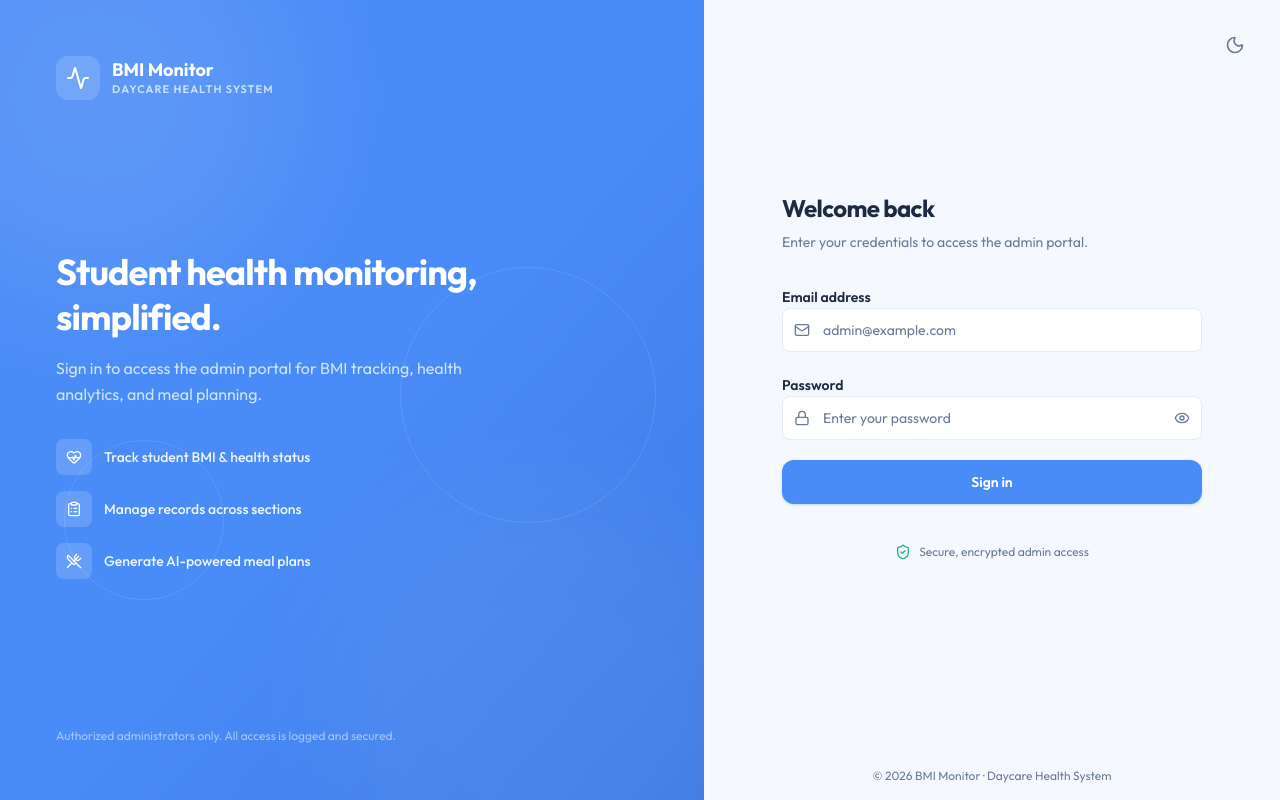
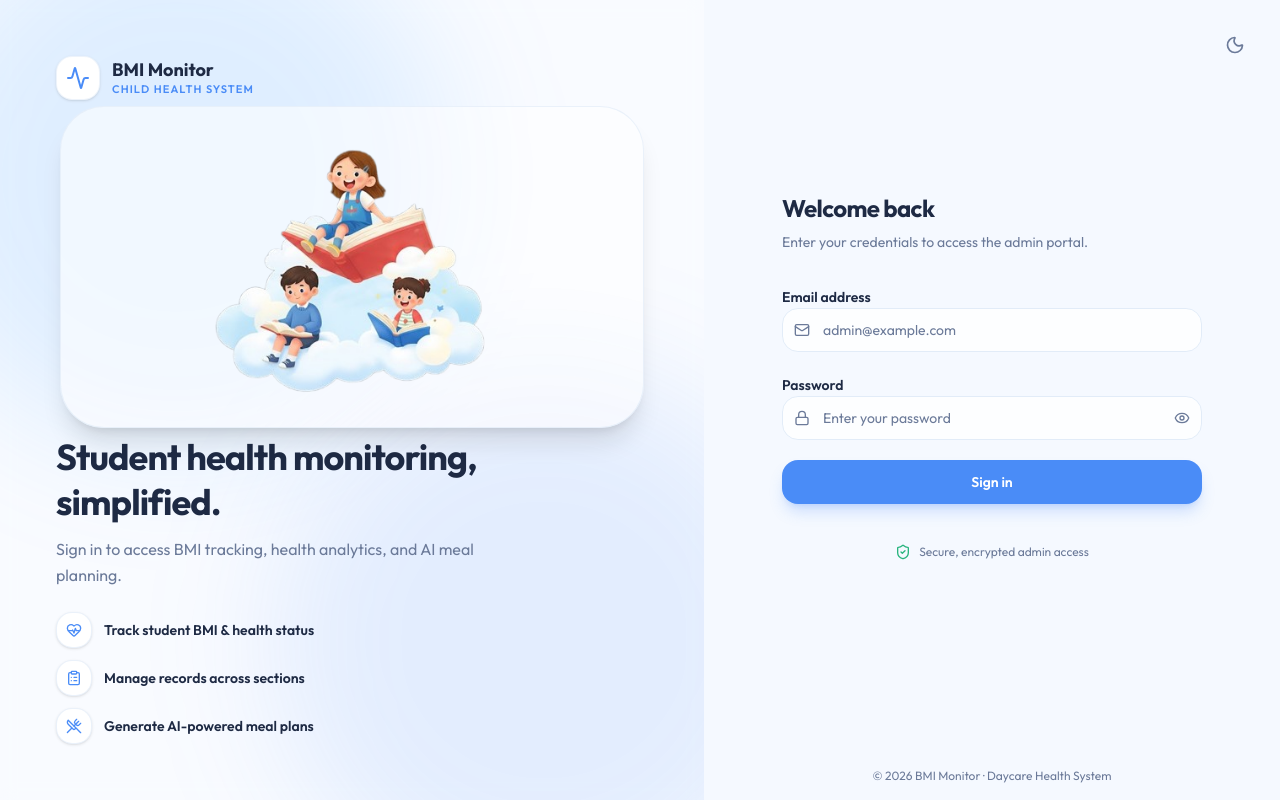
Before and after one commit to Justine-Felices/bmi-system, a React (Vite) app: page / in a window 1280 px wide. Built offline with nearby package versions, Linux system fonts and the light colour scheme; no server answers; the database is empty.

Commit message:
log in page

```diff
--- a/src/components/auth/LoginScreen.tsx
+++ b/src/components/auth/LoginScreen.tsx
@@ -19,6 +19,7 @@ import { auth, signInWithEmailAndPassword } from '../../firebase';
 import { useTheme } from '../../contexts/ThemeContext';
 import { Button } from '../ui/Button';
 import { Input } from '../ui/Input';
+import kidsInCloud from '../../assets/sidebar/kids-in-the-cloud.png';
 
 function getLoginErrorMessage(error: unknown): string {
   const code =
@@ -78,53 +79,55 @@ export function LoginScreen() {
   };
 
   return (
-    <div className="min-h-screen flex bg-surface">
-      {/* Brand panel — desktop only */}
-      <div className="hidden lg:flex lg:w-[52%] xl:w-[55%] relative overflow-hidden bg-primary">
-        <div className="absolute inset-0 bg-gradient-to-br from-primary via-primary to-primary-hover" />
-        <div className="absolute -top-24 -left-24 w-96 h-96 rounded-full bg-white/10 blur-3xl" />
-        <div className="absolute -bottom-32 -right-16 w-[28rem] h-[28rem] rounded-full bg-white/5 blur-3xl" />
-        <div className="absolute top-1/3 right-12 w-64 h-64 rounded-full border border-white/10" />
-        <div className="absolute bottom-1/4 left-16 w-40 h-40 rounded-full border border-white/10" />
+    <div className="min-h-screen flex bg-surface app-cloud-bg app-cloud-overlay">
+      {/* Illustration panel — desktop only */}
+      <div className="hidden lg:flex lg:w-[52%] xl:w-[55%] relative overflow-hidden">
+        <div className="absolute inset-0 bg-card/40 backdrop-blur-sm" />
+        <div className="absolute -top-24 -left-24 w-[34rem] h-[34rem] rounded-full bg-info/14 blur-3xl" />
+        <div className="absolute -bottom-28 -right-28 w-[34rem] h-[34rem] rounded-full bg-primary/12 blur-3xl" />
 
-        <div className="relative z-10 flex flex-col justify-between p-10 xl:p-14 text-white w-full">
+        <div className="relative z-10 flex flex-col justify-between p-10 xl:p-14 w-full">
           <div className="flex items-center gap-3">
-            <div className="w-11 h-11 bg-white/15 backdrop-blur-sm rounded-xl flex items-center justify-center">
+            <div className="w-11 h-11 bg-card rounded-2xl flex items-center justify-center text-primary shrink-0 shadow-sm border border-border/60">
               <Activity className="w-6 h-6" />
             </div>
             <div>
-              <p className="font-bold text-lg leading-tight">BMI Monitor</p>
-              <p className="text-[11px] font-semibold text-white/70 uppercase tracking-widest">
-                Daycare Health System
+              <p className="font-bold text-lg leading-tight text-text">BMI Monitor</p>
+              <p className="text-[11px] font-semibold text-primary uppercase tracking-widest">
+                Child Health System
               </p>
             </div>
           </div>
 
-          <div className="space-y-8 max-w-md">
-            <div className="space-y-4">
-              <h1 className="text-3xl xl:text-4xl font-bold leading-tight tracking-tight">
-                Student health monitoring, simplified.
-              </h1>
-              <p className="text-white/75 text-base leading-relaxed">
-                Sign in to access the admin portal for BMI tracking, health analytics, and meal planning.
-              </p>
+          <div className="flex-1 flex items-center justify-center py-6">
+            <div className="relative w-full max-w-[520px]">
+              <div className="absolute -inset-8 rounded-[44px] bg-card/55 border border-border/70 shadow-xl" />
+              <img
+                src={kidsInCloud}
+                alt="Kids in the cloud"
+                className="relative w-full object-contain scale-[1.15] origin-center select-none pointer-events-none"
+              />
             </div>
+          </div>
 
-            <ul className="space-y-4">
+          <div className="max-w-md">
+            <h1 className="text-3xl xl:text-4xl font-bold leading-tight tracking-tight text-text">
+              Student health monitoring, simplified.
+            </h1>
+            <p className="text-text-muted text-base leading-relaxed mt-3">
+              Sign in to access BMI tracking, health analytics, and AI meal planning.
+            </p>
+            <ul className="space-y-3 mt-6">
               {features.map(({ icon: Icon, label }) => (
                 <li key={label} className="flex items-center gap-3">
-                  <div className="w-9 h-9 rounded-lg bg-white/15 flex items-center justify-center shrink-0">
+                  <div className="w-9 h-9 rounded-2xl bg-card border border-border/70 flex items-center justify-center shrink-0 text-primary shadow-sm">
                     <Icon className="w-4 h-4" />
                   </div>
-                  <span className="text-sm font-medium text-white/90">{label}</span>
+                  <span className="text-sm font-semibold text-text">{label}</span>
                 </li>
               ))}
             </ul>
           </div>
-
-          <p className="text-xs text-white/50">
-            Authorized administrators only. All access is logged and secured.
-          </p>
         </div>
       </div>
 
@@ -146,13 +149,13 @@ export function LoginScreen() {
           <div className="w-full max-w-[420px] space-y-8">
             {/* Mobile branding */}
             <div className="lg:hidden text-center space-y-4">
-              <div className="w-14 h-14 bg-primary-light rounded-2xl flex items-center justify-center mx-auto text-primary">
-                <Activity className="w-7 h-7" />
+              <div className="mx-auto w-full max-w-[360px] p-4 rounded-3xl bg-card/80 border border-border shadow-sm">
+                <img src={kidsInCloud} alt="Kids in the cloud" className="w-full object-contain scale-[1.08]" />
               </div>
               <div className="space-y-1">
                 <h1 className="text-2xl font-bold text-text tracking-tight">BMI Monitor</h1>
                 <p className="text-xs font-semibold text-primary uppercase tracking-widest">
-                  Daycare Health System
+                  Child Health System
                 </p>
               </div>
             </div>
@@ -181,7 +184,7 @@ export function LoginScreen() {
                     autoComplete="email"
                     placeholder="admin@example.com"
                     disabled={isSubmitting}
-                    className="pl-10 h-11"
+                    className="pl-10 h-11 rounded-2xl bg-card/80"
                   />
                 </div>
               </div>
@@ -200,7 +203,7 @@ export function LoginScreen() {
                     autoComplete="current-password"
                     placeholder="Enter your password"
                     disabled={isSubmitting}
-                    className="pl-10 pr-10 h-11"
+                    className="pl-10 pr-10 h-11 rounded-2xl bg-card/80"
                   />
                   <button
                     type="button"
@@ -227,7 +230,7 @@ export function LoginScreen() {
               <Button
                 type="submit"
                 disabled={isSubmitting}
-                className="w-full h-11 text-sm font-semibold"
+                className="w-full h-11 text-sm font-semibold rounded-2xl shadow-lg"
               >
                 {isSubmitting ? (
                   <>
```
